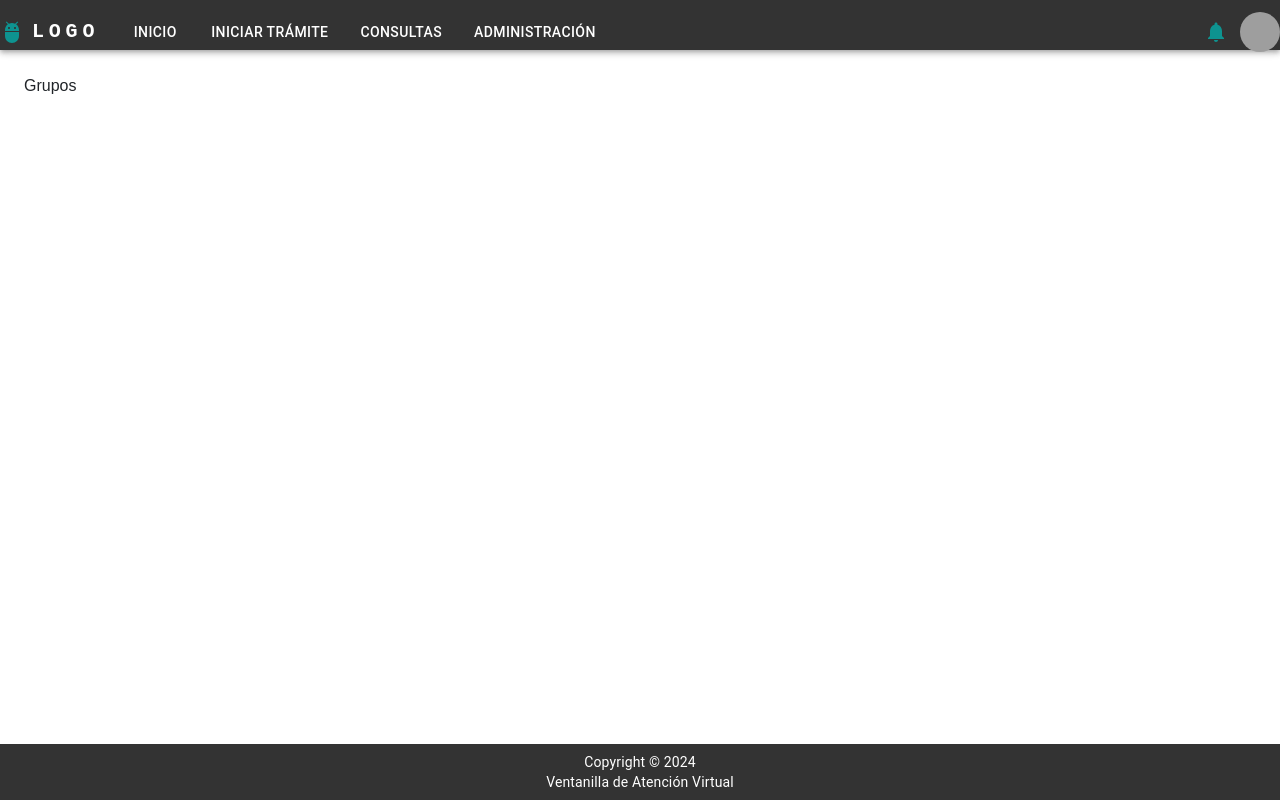
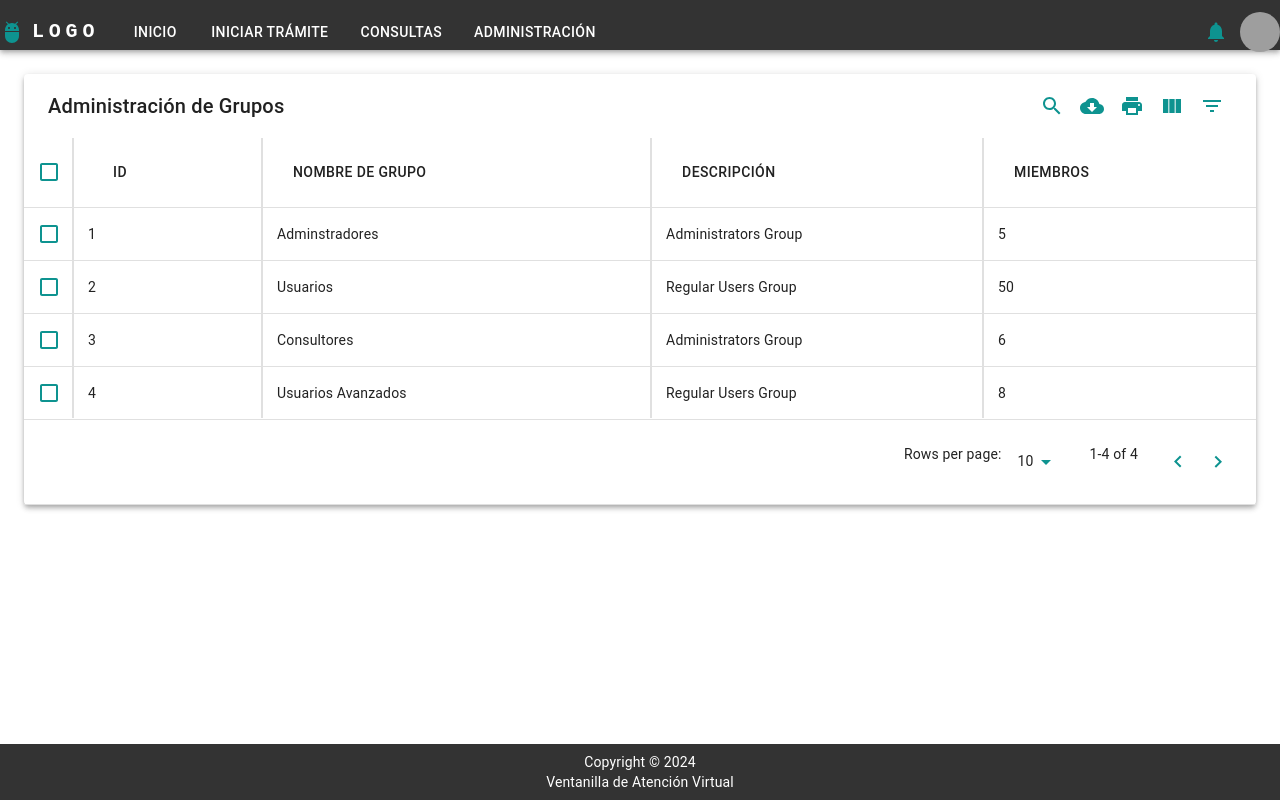
Before and after one commit to monier87/Ventanilla, a React (Vite) app: page /grupos in a window 1280 px wide. Built offline with nearby package versions, Linux system fonts and the light colour scheme; grey boxes are pictures that could not be loaded.

Commit message:
Modificando Tabla de UsuariosyGrupos

```diff
--- a/src/components/modules/Administracion/Grupos.jsx
+++ b/src/components/modules/Administracion/Grupos.jsx
@@ -1,7 +1,38 @@
+import MUIDataTable from "mui-datatables";
 
+const GroupTable = () => {
+  const columns = [
+    { name: 'id', label: 'ID', options: { width: 90 } },
+    { name: 'name', label: 'Nombre de Grupo', options: { width: 200 } },
+    { name: 'description', label: 'Descripción', options: { width: 300 } },
+    { name: 'members', label: 'Miembros', options: { width: 150 } },
+  ];
 
-export default function Grupos() {
+  const data = [
+    { id: 1, name: 'Adminstradores', description: 'Administrators Group', members: 5 },
+    { id: 2, name: 'Usuarios', description: 'Regular Users Group', members: 50 },
+    { id: 3, name: 'Consultores', description: 'Administrators Group', members: 6 },
+    { id: 4, name: 'Usuarios Avanzados', description: 'Regular Users Group', members: 8 },
+
+  ];
+
+  const options = {
+    filterType: 'checkbox',
+    selectableRows: 'multiple',
+    resizableColumns: true,
+    download: true,
+    print: true,
+    rowsPerPageOptions: [5, 10, 15],
+  };
+
   return (
-    <div>Grupos</div>
-  )
-}
+    <MUIDataTable
+      title={"Administración de Grupos"}
+      data={data}
+      columns={columns}
+      options={options}
+    />
+  );
+};
+
+export default GroupTable;
--- a/src/components/modules/Administracion/Usuario.jsx
+++ b/src/components/modules/Administracion/Usuario.jsx
@@ -13,10 +13,10 @@ const Usuario = () => {
   ];
 
   const data = [
-    { id: 1, username: 'Yanet', name: 'John Doe', instanceId: '1234', sectionId: '5678', personId: '9876', rolId: '4', email: 'yanet@example.com' },
-    { id: 2, username: 'Pavel', name: 'Jane Smith', instanceId: '5678', sectionId: '4321', personId: '6543', rolId: '2', email: 'pavel@example.com' },
-    { id: 3, username: 'David', name: 'Jane Smith', instanceId: '6734', sectionId: '2316', personId: '6543', rolId: '4', email: 'david@example.com' },
-    { id: 4, username: 'Admin', name: 'Jane Smith', instanceId: '5678', sectionId: '4321', personId: '6543', rolId: '5', email: 'admin@example.com' },
+    { id: 1, username: 'Yanet', name: 'Yanet Toledo', instanceId: '1234', sectionId: '5678', personId: '9876', rolId: '4', email: 'yanet@example.com' },
+    { id: 2, username: 'Pavel', name: 'Pavel Rivera', instanceId: '5678', sectionId: '4321', personId: '6543', rolId: '2', email: 'pavel@example.com' },
+    { id: 3, username: 'David', name: 'Carlos Monier', instanceId: '6734', sectionId: '2316', personId: '6543', rolId: '4', email: 'david@example.com' },
+    { id: 4, username: 'Admin', name: 'Administrador', instanceId: '5678', sectionId: '4321', personId: '6543', rolId: '5', email: 'admin@example.com' },
 ];
 
   const options = {
```
